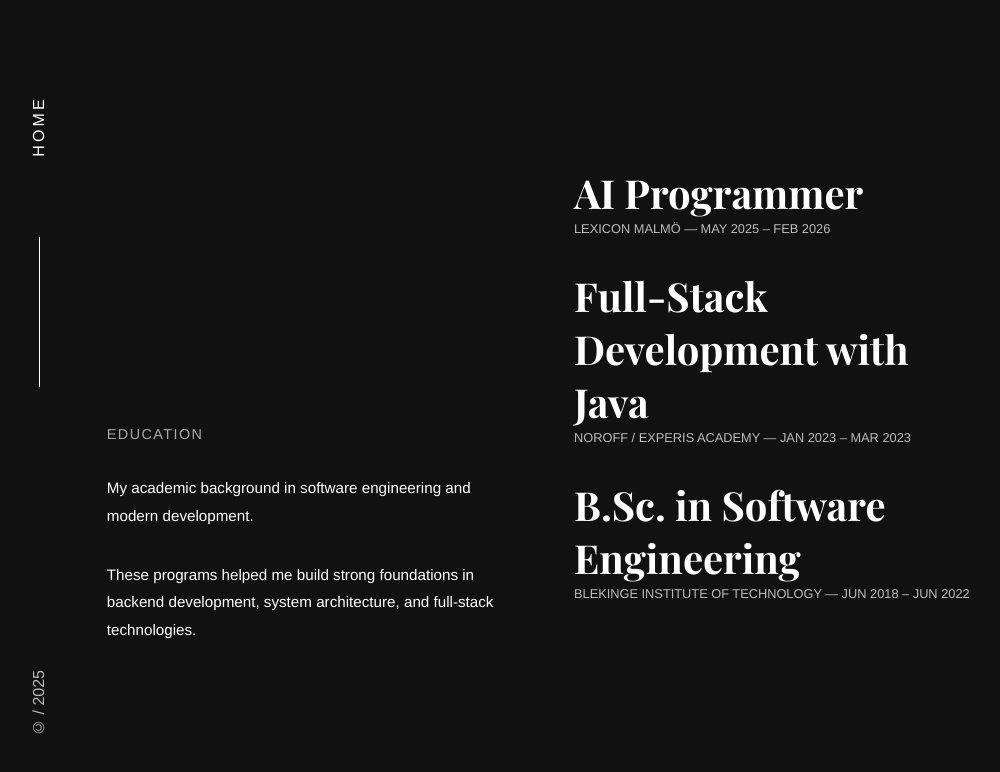
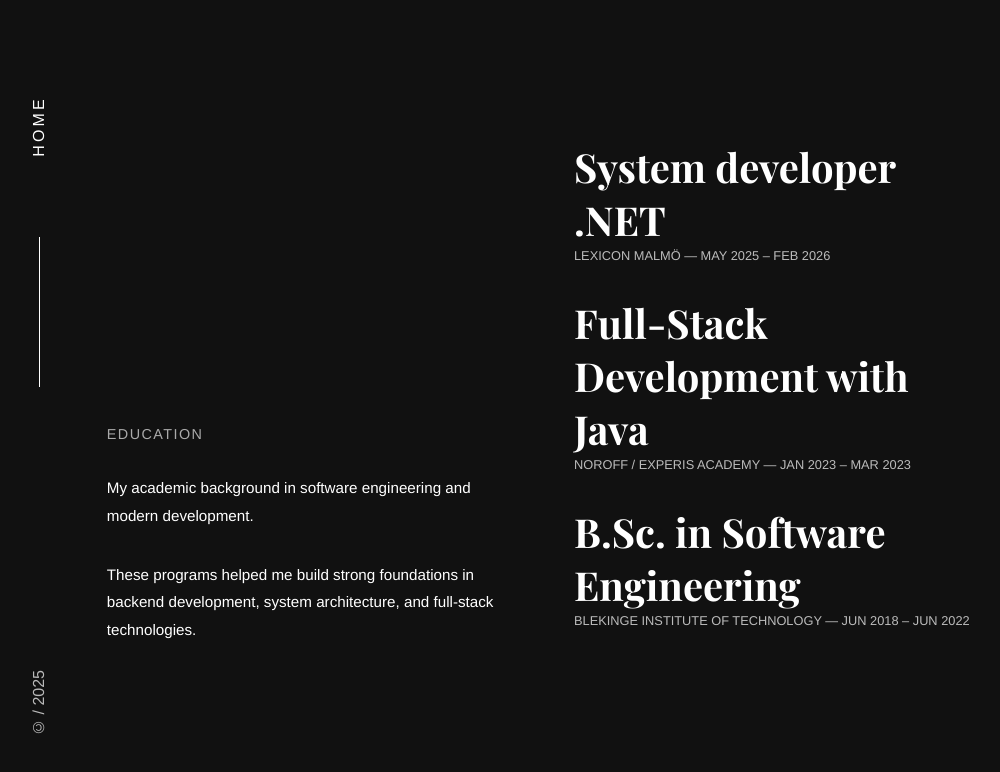
Before and after one commit to AbdoTaleb/portfolio-2025, a React (Vite) app: page /education in a window 1280 px wide. Shown: the top 772 px of the page, without its empty margins (34-1034 px from the left). Built offline with nearby package versions, Linux system fonts and the light colour scheme; a web font is replaced by a local one.

Commit message:
fixing title

```diff
--- a/src/Pages/Education/Education.jsx
+++ b/src/Pages/Education/Education.jsx
@@ -31,7 +31,7 @@ function Education() {
       <div className="right-side fade-in">
         <ul className="education-list">
           <li className="education-item">
-            <h2>AI Programmer</h2>
+            <h2>System developer .NET</h2>
             <span>Lexicon Malmö — May 2025 – Feb 2026</span>
           </li>
 
```
